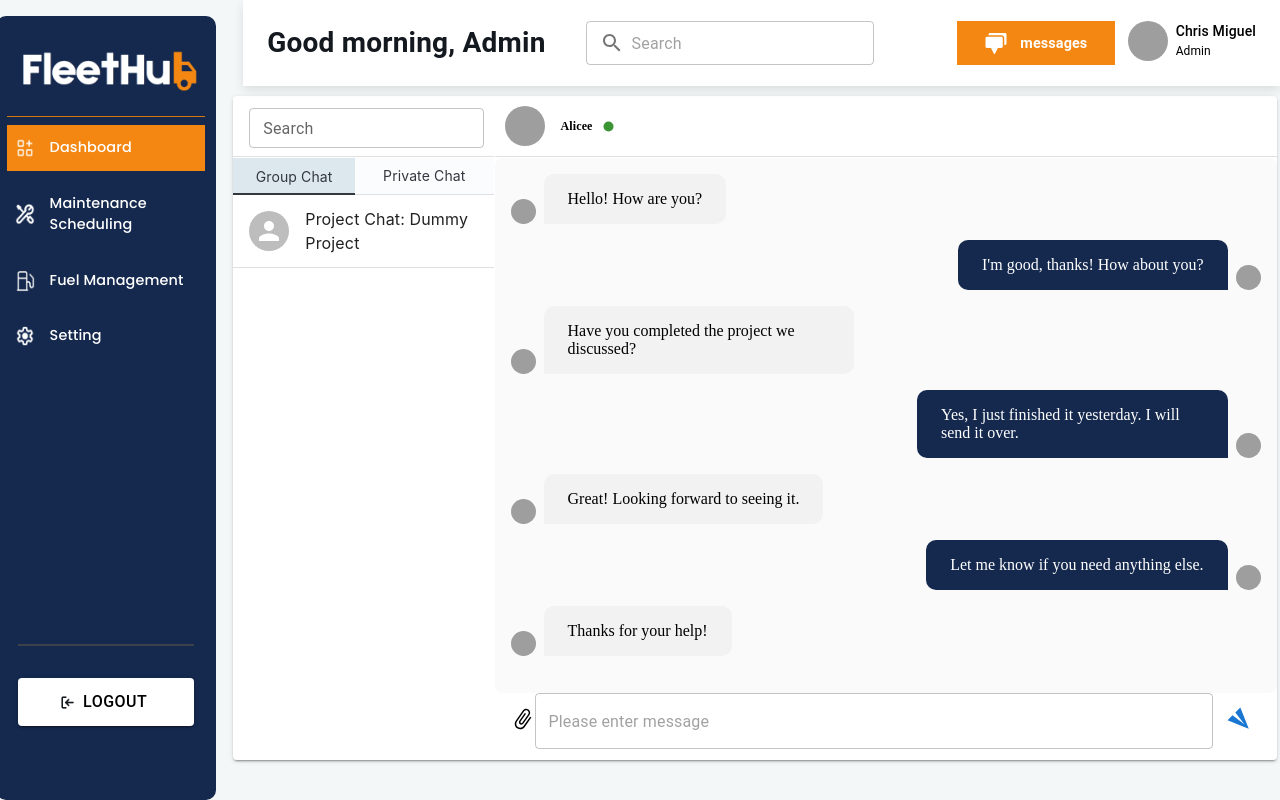
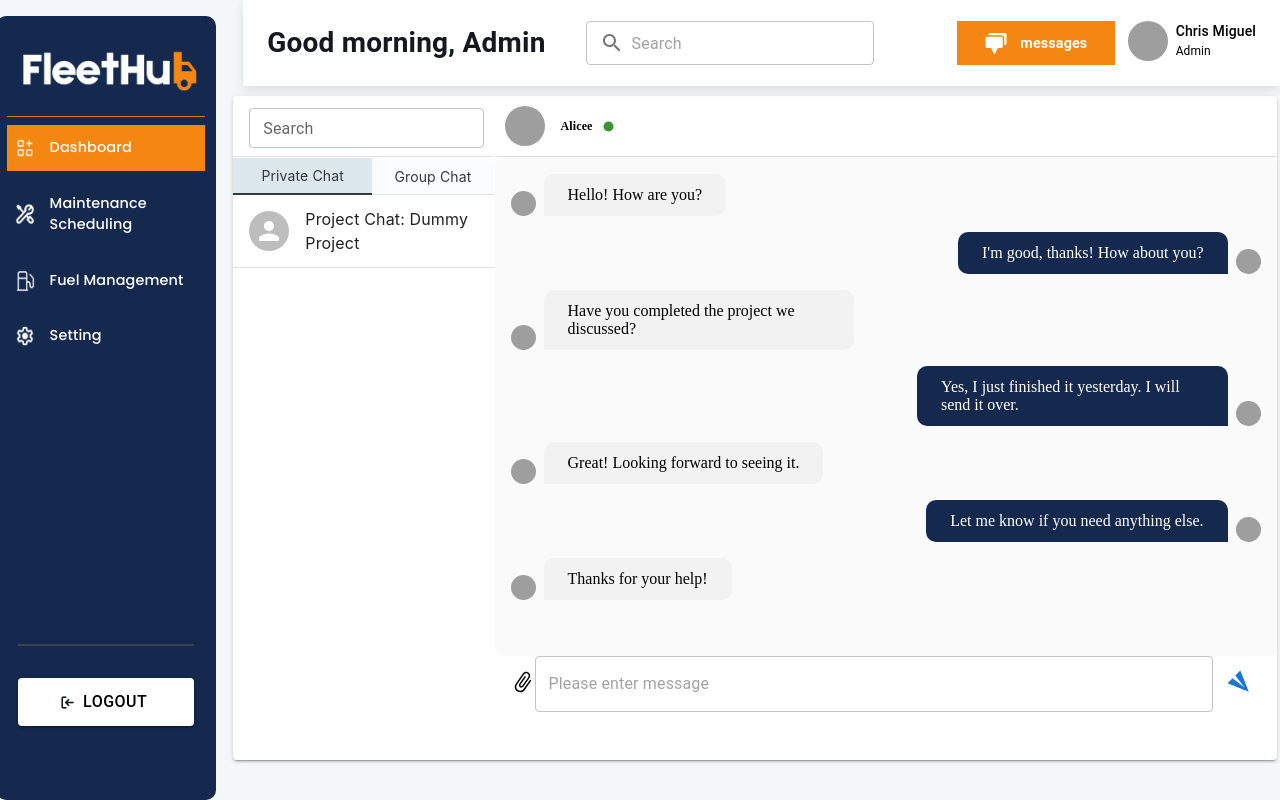
Before and after one commit to GhazanfarIjazOcta/FleetHub-Customer-Panel, a React (Create React App) app: page /dashboard/chat in a window 1280 px wide. Built offline with nearby package versions, Linux system fonts and the light colour scheme; grey boxes are pictures that could not be loaded; the HTML template or start-up script is replaced by a standard one.

Commit message:
v6 finall 28

```diff
--- a/src/components/DashboardComponents/Chat/ChatView.js
+++ b/src/components/DashboardComponents/Chat/ChatView.js
@@ -115,7 +115,7 @@ const ChatView = ({
 
 
   return (
-    <Stack direction={"column"} justifyContent={"flex-start"} height={{lg:"90%" , xs:"78%"}}  position={{lg:"relative" , xs:"fixed"}}>
+    <Stack direction={"column"} justifyContent={"flex-start"} height={{lg:"85%" , xs:"85%"}}  position={{lg:"relative" , xs:"fixed"}}>
       <Stack justifyContent={"space-between"} direction={"row"}>
         <Box sx={{ ...headerStyle }}>
           <Avatar
@@ -204,7 +204,7 @@ const ChatView = ({
                         bgcolor: isSender ? "#15294E  " : "#F2F2F2",
                         color: isSender ? "#FFFFFF" : "#000000",
                         borderRadius: isSender ? "10px 10px 0 10px" : "10px 10px 10px 0",
-                        py: 2,
+                        py: 1.5,
                         px: 3,
                         // color: "black",
                         maxWidth: "35%",
@@ -241,7 +241,7 @@ const ChatView = ({
           display: "flex",
           alignItems: "center",
           justifyContent: "space-between",
-          mb: 0,
+          mb: 1,
           ml: 2,
           mr: 2,
 
--- a/src/components/DashboardComponents/Chat/ConversationList.js
+++ b/src/components/DashboardComponents/Chat/ConversationList.js
@@ -68,7 +68,7 @@ import {
   ];
 
   const ConversationList = () => {
-    const [tabValue, setTabValue] = useState(0);
+    const [tabValue, setTabValue] = useState();
     const handleTabChange = (event, newValue) => {
       setTabValue(newValue);
     };
@@ -164,16 +164,17 @@ import {
         </Stack> */}
         <Tabs aria-label="Basic tabs" value={tabValue} onChange={handleTabChange}>
           <TabList>
+          <Tab sx={{ width: "100%" }}>
+              <Typography fontSize={"14px"} sx={{ fontFamily: "var(--main-font-family)" }}>
+                Private Chat
+              </Typography>
+            </Tab>
             <Tab style={{ width: "100%", padding: "0px" }}>
               <Typography fontSize={"14px"} sx={{ fontFamily: "var(--main-font-family)" }}>
                 Group Chat
               </Typography>
             </Tab>
-            <Tab sx={{ width: "100%" }}>
-              <Typography fontSize={"14px"} sx={{ fontFamily: "var(--main-font-family)" }}>
-                Private Chat
-              </Typography>
-            </Tab>
+
           </TabList>
           <TabPanel style={{ padding: 0 }} value={0}>
             <List sx={{ width: "100%", maxWidth: { xl: 360 }, bgcolor: "background.paper" }}>
```
